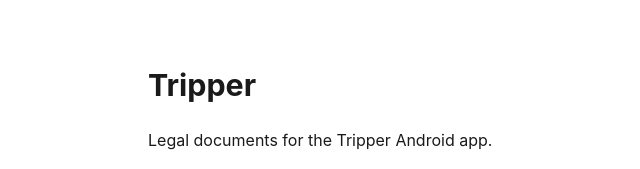
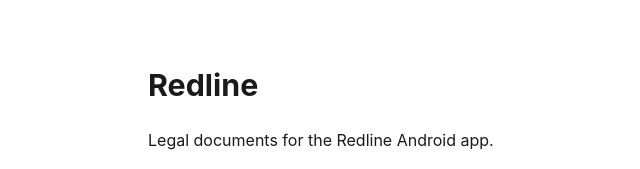
Before and after one commit to PanayiotisPh/Redline-Legal, a plain HTML site: page index.html in a window 1280 px wide. Shown: the top 169 px of the page, 124-764 px from the left. Drawn offline with Linux system fonts and the light colour scheme.

Commit message:
Fix remaining Tripper references in generated pages
The HTML generator had the product name hardcoded in its page templates,
so regenerating reintroduced it after the rename.

```diff
--- a/index.html
+++ b/index.html
@@ -3,7 +3,7 @@
 <head>
 <meta charset="utf-8">
 <meta name="viewport" content="width=device-width, initial-scale=1">
-<title>Tripper — Legal</title>
+<title>Redline — Legal</title>
 <style>
 :root { color-scheme: light dark; }
 body {
@@ -31,8 +31,8 @@ nav a { margin-right: 1rem; }
 </style>
 </head>
 <body>
-<h1>Tripper</h1>
-<p>Legal documents for the Tripper Android app.</p>
+<h1>Redline</h1>
+<p>Legal documents for the Redline Android app.</p>
 <ul>
 <li><a href="./privacy.html">Privacy Policy</a></li>
 <li><a href="./terms.html">Terms of Service</a></li>
```
Also changed, not shown: privacy.html (+1 -1 lines), safety.html (+1 -1 lines), terms.html (+1 -1 lines).
